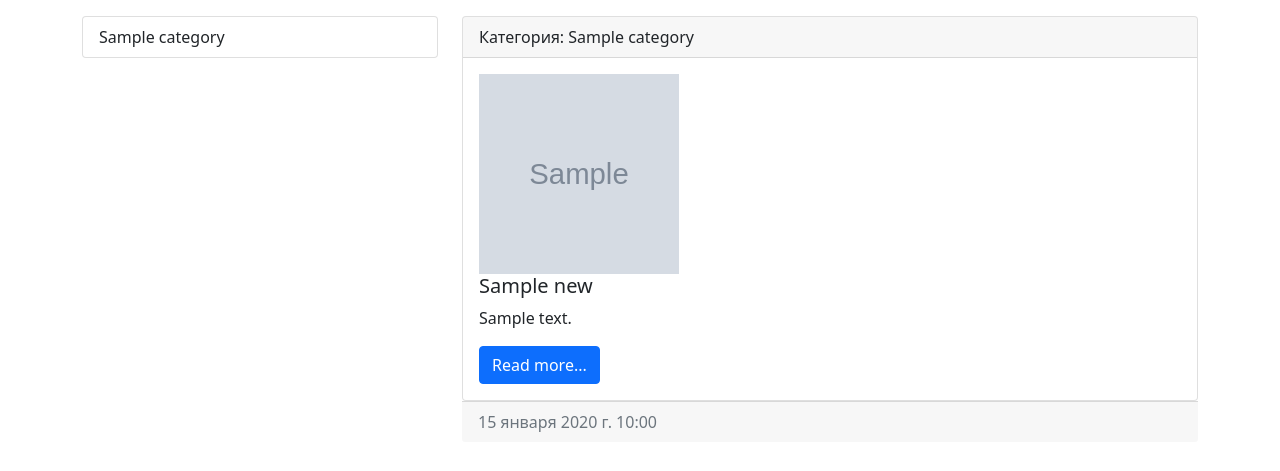
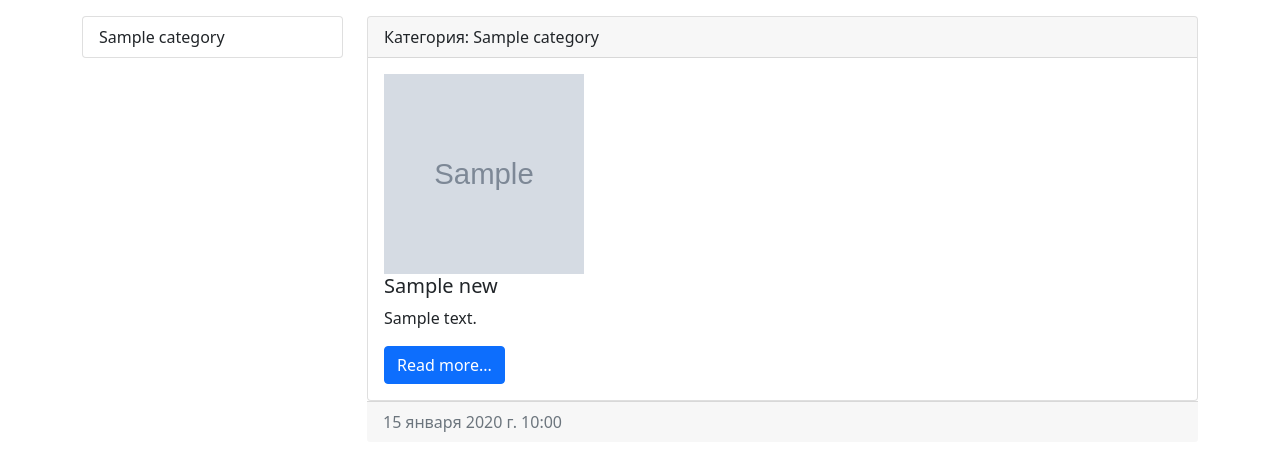
Before and after one commit to snz13/news_blog, a Django app: page /category/1/ in a window 1280 px wide. Shown: the part 56-527 px from the top of the page. Run offline with Django 4.2, Linux system fonts and the light colour scheme; tables that the repository leaves empty hold one stand-in row (values such as "Sample post"); grey boxes marked "Sample" are stand-in pictures.

Commit message:
category template changes

```diff
--- a/django_site/news/templates/news/category.html
+++ b/django_site/news/templates/news/category.html
@@ -1,42 +1,7 @@
-<!doctype html>
-<html lang="en">
-<head>
-    <!-- Required meta tags -->
-    <meta charset="utf-8">
-    <meta name="viewport" content="width=device-width, initial-scale=1">
+{% extends 'base.html' %}
 
-    <!-- Bootstrap CSS -->
-    <link href="https://cdn.jsdelivr.net/npm/bootstrap@5.1.3/dist/css/bootstrap.min.css" rel="stylesheet"
-          integrity="sha384-1BmE4kWBq78iYhFldvKuhfTAU6auU8tT94WrHftjDbrCEXSU1oBoqyl2QvZ6jIW3" crossorigin="anonymous">
-
-    <title>{{ category.title }}</title>
-</head>
-<body>
-
-<nav class="navbar navbar-expand-lg navbar-light bg-light">
-    <div class="container-fluid">
-        <a class="navbar-brand" href="{% url 'home' %}">News blog</a>
-        <button class="navbar-toggler" type="button" data-bs-toggle="collapse" data-bs-target="#navbarSupportedContent"
-                aria-controls="navbarSupportedContent" aria-expanded="false" aria-label="Toggle navigation">
-            <span class="navbar-toggler-icon"></span>
-        </button>
-        <div class="collapse navbar-collapse" id="navbarSupportedContent">
-            <ul class="navbar-nav me-auto mb-2 mb-lg-0">
-                <li class="nav-item">
-                    <a class="nav-link" href="{% url 'home' %}">Главная</a>
-                </li>
-                <li class="nav-item">
-                    <a class="nav-link" href="{% url 'home' %}">Добавить новость</a>
-                </li>
-            </ul>
-        </div>
-    </div>
-</nav>
-
-<div class="container mt-3">
-    <h1>{{ title }}</h1>
-    <div class="row">
-        <div class="col-md-4">
+{% block sidebar %}
+<div class="col-md-3">
     <div class="list-group">
         {% for category_item in categories %}
         <a href="{% url 'category' category_item.id %}" class="list-group-item list-group-item-action">
@@ -45,7 +10,10 @@
         {% endfor %}
     </div>
 </div>
-        <div class="col-md-8">
+{% endblock %}
+
+{% block content %}
+<div class="col-md-9">
     {% for item in news %}
     <div class="card">
         <div class="card-header">
@@ -71,20 +39,4 @@
     </div>
     {% endfor %}
 </div>
-    </div>
-</div>
-
-<!-- Optional JavaScript; choose one of the two! -->
-
-<!-- Option 1: Bootstrap Bundle with Popper -->
-<script src="https://cdn.jsdelivr.net/npm/bootstrap@5.1.3/dist/js/bootstrap.bundle.min.js"
-        integrity="sha384-ka7Sk0Gln4gmtz2MlQnikT1wXgYsOg+OMhuP+IlRH9sENBO0LRn5q+8nbTov4+1p"
-        crossorigin="anonymous"></script>
-
-<!-- Option 2: Separate Popper and Bootstrap JS -->
-<!--
-<script src="https://cdn.jsdelivr.net/npm/@popperjs/core@2.10.2/dist/umd/popper.min.js" integrity="sha384-7+zCNj/IqJ95wo16oMtfsKbZ9ccEh31eOz1HGyDuCQ6wgnyJNSYdrPa03rtR1zdB" crossorigin="anonymous"></script>
-<script src="https://cdn.jsdelivr.net/npm/bootstrap@5.1.3/dist/js/bootstrap.min.js" integrity="sha384-QJHtvGhmr9XOIpI6YVutG+2QOK9T+ZnN4kzFN1RtK3zEFEIsxhlmWl5/YESvpZ13" crossorigin="anonymous"></script>
--->
-</body>
-</html>
+{% endblock %}
```
Lines whose indentation alone changed are shown as unchanged.
